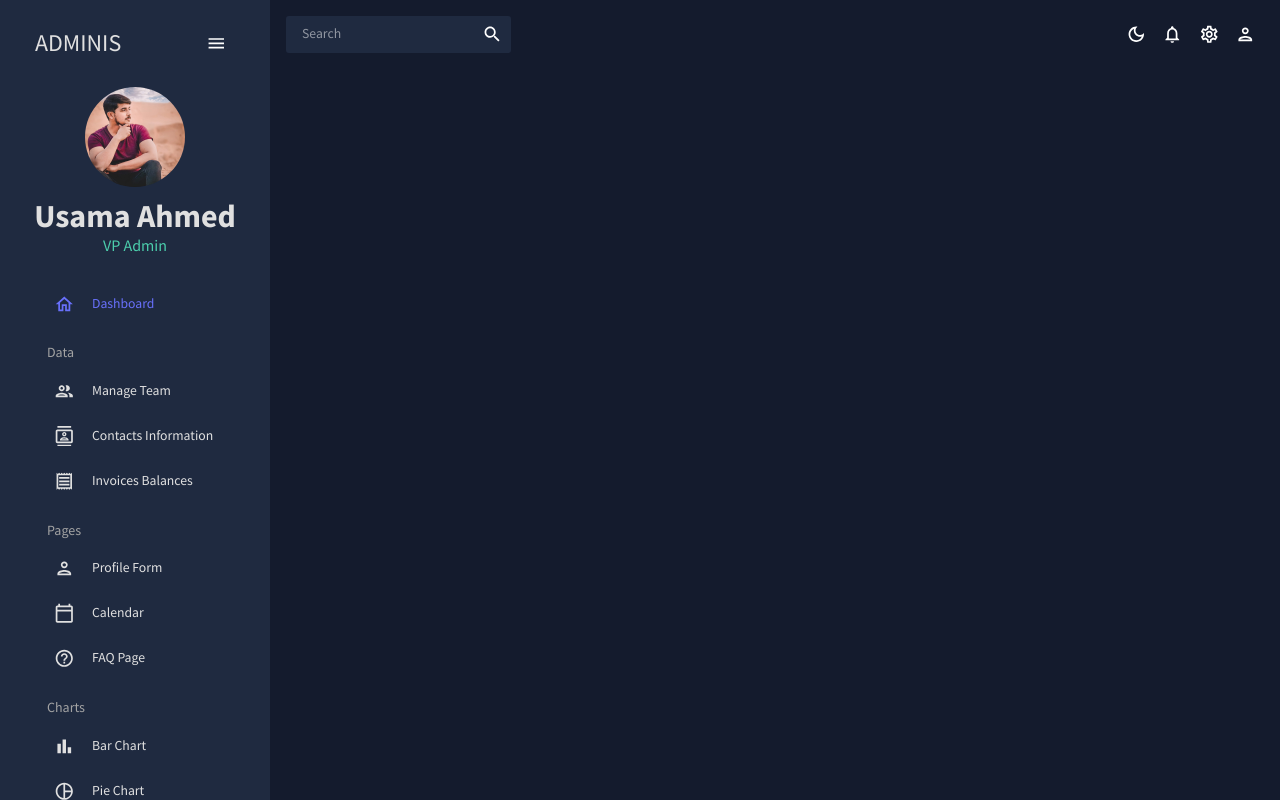
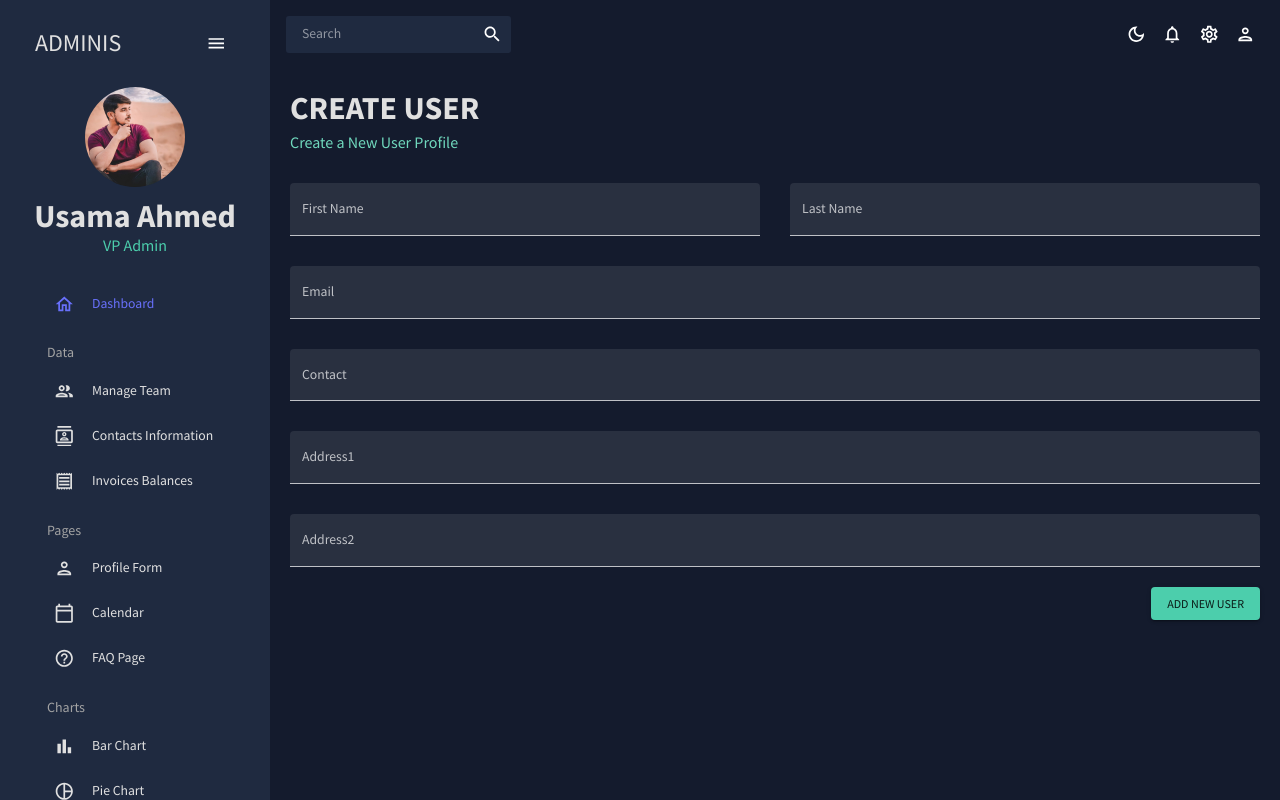
Before and after one commit to usama2333/Admin-Dash-Board, a React (Create React App) app: page /form in a window 1280 px wide. Built offline with nearby package versions, Linux system fonts and the light colour scheme.

Commit message:
added form

```diff
--- a/src/App.js
+++ b/src/App.js
@@ -5,10 +5,10 @@ import Dashboard from "./scenes/dashboard/Dashboard";
 import TopBar from "./scenes/global/TopBar";
 import SideBar from "./scenes/global/SideBar";
 import Team from "./scenes/team";
-// import Invoices from "./scenes/invoices";
+import Invoices from "./scenes/invoices";
 import Contacts from "./scenes/contacts";
 // import Bar from "./scenes/bar";
-// import Form from "./scenes/form";
+import Form from "./scenes/form";
 // import Line from "./scenes/line";
 // import Pie from "./scenes/pie";
 // import FAQ from "./scenes/faq";
@@ -30,9 +30,9 @@ function App() {
               <Route path="/" element={<Dashboard />} />
                <Route path="/team" element={<Team />} />
               <Route path="/contacts" element={<Contacts />} />
-              {/*<Route path="/invoices" element={<Invoices />} />
+              <Route path="/invoices" element={<Invoices />} />
               <Route path="/form" element={<Form />} />
-              <Route path="/bar" element={<Bar />} />
+              {/*<Route path="/bar" element={<Bar />} />
               <Route path="/pie" element={<Pie />} />
               <Route path="/line" element={<Line />} />
               <Route path="/faq" element={<FAQ />} />
--- /dev/null
+++ b/src/scenes/form/index.js
@@ -0,0 +1,164 @@
+import React, { Fragment } from "react";
+import { Box, Button, TextField } from "@mui/material";
+import { Formik } from "formik";
+import * as yup from "yup";
+import useMediaQuery from "@mui/material/useMediaQuery";
+import Header from "../../components/Header";
+
+const initialValues = {
+  firstName: "",
+  lastName: "",
+  email: "",
+  contact: "",
+  address1: "",
+  address2: "",
+};
+
+const userSchema = yup.object().shape({
+  firstName: yup.string().required("required"),
+  lastName: yup.string().required("required"),
+  email: yup.string().email("Invalid email").required("required"),
+  contact: yup.string().required("required"),
+  address1: yup.string().required("required"),
+  address2: yup.string().required("required"),
+});
+
+const Form = () => {
+  const isNonMobile = useMediaQuery("(min-width:600px)");
+
+
+
+
+  const handleFormSubmit = (values) => {
+
+    console.log(values);
+    console.log('Form data submitted')
+  };
+
+  return (
+    <Fragment>
+      <Box sx={{ m: "20px" }}>
+        <Header title="CREATE USER" subtitle="Create a New User Profile" />
+
+        <Formik
+          onSubmit={handleFormSubmit}
+          initialValues={initialValues}
+          validationSchema={userSchema}
+        >
+          {({
+            values,
+            errors,
+            touched,
+            handleBlur,
+            handleChange,
+            handleSubmit,
+          }) => (
+            <form onSubmit={handleSubmit}>
+              <Box
+                display="grid"
+                gap="30px"
+                gridTemplateColumns="repeat(4 , minmax(0 , 1fr))"
+                sx={{
+                  "& > div": { gridColumn: isNonMobile ? undefined : "span 4" },
+                }}
+              >
+                <TextField
+                  fullWidth
+                  variant="filled"
+                  type="text"
+                  label="First Name"
+                  onBlur={handleBlur}
+                  onChange={handleChange}
+                  value={values.firstName}
+                  name="firstName"
+                  error={!!touched.firstName && !!errors.firstName}
+                  helperText={touched.firstName && errors.firstName}
+                  sx={{ gridColumn: "span 2" }}
+                />
+
+                <TextField
+                  fullWidth
+                  variant="filled"
+                  type="text"
+                  label="Last Name"
+                  onBlur={handleBlur}
+                  onChange={handleChange}
+                  value={values.lastName}
+                  name="lastName"
+                  error={!!touched.lastName && !!errors.lastName}
+                  helperText={touched.lastName && errors.lastName}
+                  sx={{ gridColumn: "span 2" }}
+                />
+
+                <TextField
+                  fullWidth
+                  variant="filled"
+                  type="text"
+                  label="Email"
+                  onBlur={handleBlur}
+                  onChange={handleChange}
+                  value={values.email}
+                  name="email"
+                  error={!!touched.email && !!errors.email}
+                  helperText={touched.email && errors.email}
+                  sx={{ gridColumn: "span 4" }}
+                />
+
+                <TextField
+                  fullWidth
+                  variant="filled"
+                  type="text"
+                  label="Contact"
+                  onBlur={handleBlur}
+                  onChange={handleChange}
+                  value={values.contact}
+                  name="contact"
+                  error={!!touched.contact && !!errors.contact}
+                  helperText={touched.contact && errors.contact}
+                  sx={{ gridColumn: "span 4" }}
+                />
+
+                <TextField
+                  fullWidth
+                  variant="filled"
+                  type="text"
+                  label="Address1"
+                  onBlur={handleBlur}
+                  onChange={handleChange}
+                  value={values.address1}
+                  name="address1"
+                  error={!!touched.address1 && !!errors.address1}
+                  helperText={touched.address1 && errors.address1}
+                  sx={{ gridColumn: "span 4" }}
+                />
+
+                <TextField
+                  fullWidth
+                  variant="filled"
+                  type="text"
+                  label="Address2"
+                  onBlur={handleBlur}
+                  onChange={handleChange}
+                  value={values.address2}
+                  name="address2"
+                  error={!!touched.address2 && !!errors.address2}
+                  helperText={touched.address2 && errors.address2}
+                  sx={{ gridColumn: "span 4" }}
+                />
+              </Box>
+
+              <Box sx={{display : 'flex' , justifyContent : 'end' , mt : '20px'}}>
+                <Button type="submit" color="secondary" variant="contained">
+                    Add New User
+                </Button>
+              </Box>
+
+            </form>
+          )}
+        </Formik>
+      </Box>
+    </Fragment>
+  );
+};
+
+export default Form;
--- /dev/null
+++ b/src/scenes/invoices/index.js
@@ -0,0 +1,92 @@
+import { Box, useTheme , Typography} from "@mui/material";
+import { DataGrid  } from "@mui/x-data-grid";
+import { tokens } from "../../theme";
+import { mockDataInvoices } from "../../data/mockData";
+import Header from "../../components/Header";
+
+const Invoices = () => {
+  const theme = useTheme();
+  const colors = tokens(theme.palette.mode);
+  const columns = [
+    { field: "id", headerName: "ID" ,},
+
+    {
+      field: "name",
+      headerName: "Name",
+      flex: 1,
+      cellClassName: "name-column--cell",
+    },
+
+    {
+      field: "phone",
+      headerName: "Phone Number",
+      flex: 1,
+    },
+    {
+      field: "email",
+      headerName: "Email",
+      flex: 1,
+    },
+    {
+        field: "cost",
+        headerName: "Cost",
+        flex: 1,
+        renderCell : (params) => (
+            <Typography color={colors.greenAccent[500]}>
+                ${params.row.cost}
+            </Typography>
+
+        )
+
+      },
+    {
+        field: "date",
+        headerName: "Date",
+        flex: 1,
+
+      },
+
+  ];
+
+  return (
+    <Box m="20px">
+      <Header title="Invoices" subtitle="List of invoice balances" />
+      <Box
+        m="40px 0 0 0"
+        height="75vh"
+        sx={{
+          "& .MuiDataGrid-root": {
+            border: "none",
+          },
+          "& .MuiDataGrid-cell": {
+            borderBottom: "none",
+          },
+          "& .name-column--cell": {
+            color: colors.greenAccent[300],
+          },
+          "& .MuiDataGrid-columnHeaders": {
+            backgroundColor: colors.blueAccent[700],
+            borderBottom: "none",
+          },
+          "& .MuiDataGrid-virtualScroller": {
+            backgroundColor: colors.primary[400],
+          },
+          "& .MuiDataGrid-footerContainer": {
+            borderTop: "none",
+            backgroundColor: colors.blueAccent[700],
+          },
+          "& .MuiCheckbox-root": {
+            color: `${colors.greenAccent[200]} !important`,
+          },
+          "& .MuiCheckbox-root": {
+            color: `${colors.greenAccent[200]} !important`,
+          },
+        }}
+      >
+        <DataGrid checkboxSelection rows={mockDataInvoices} columns={columns} />
+      </Box>
+    </Box>
+  );
+};
+
+export default Invoices;
```
